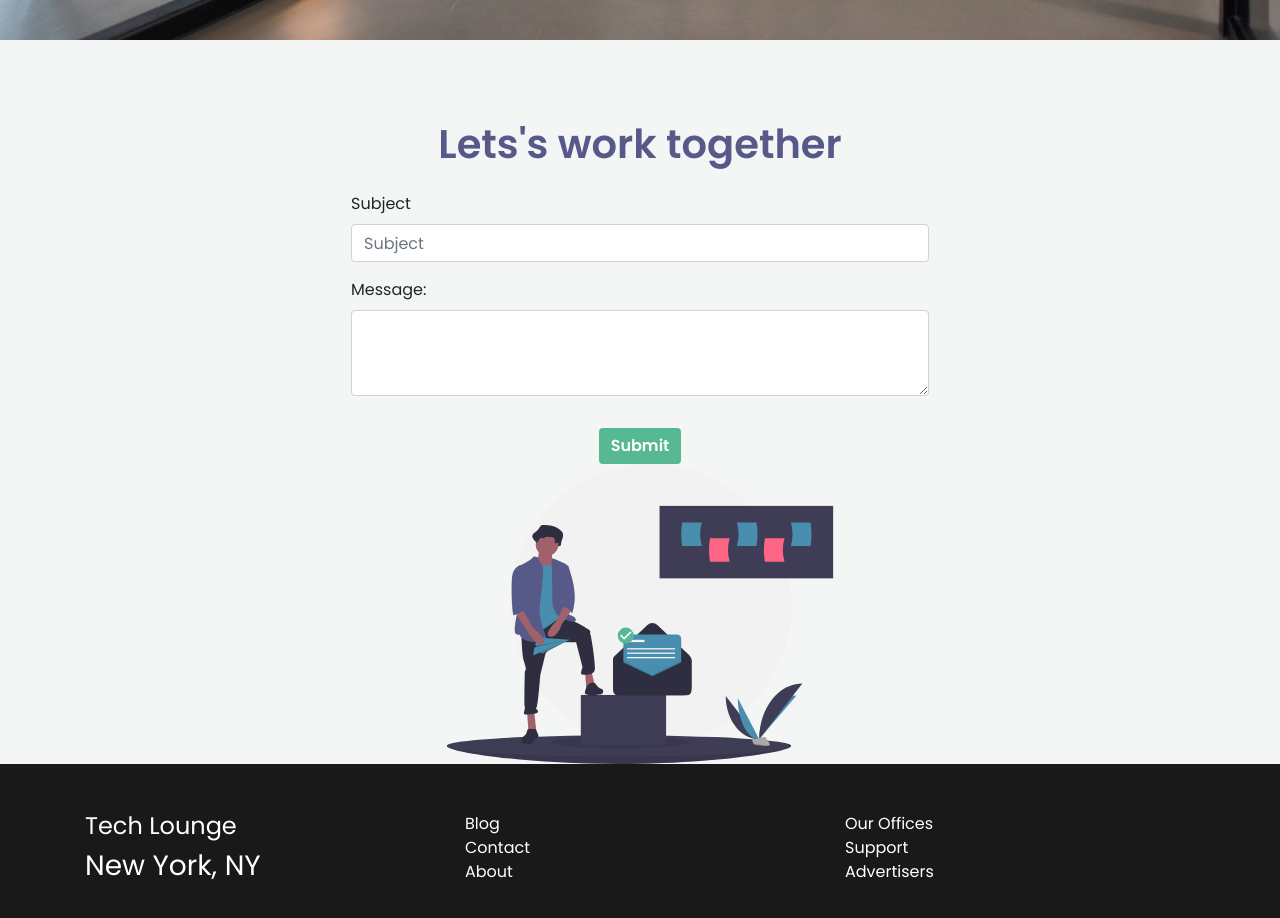
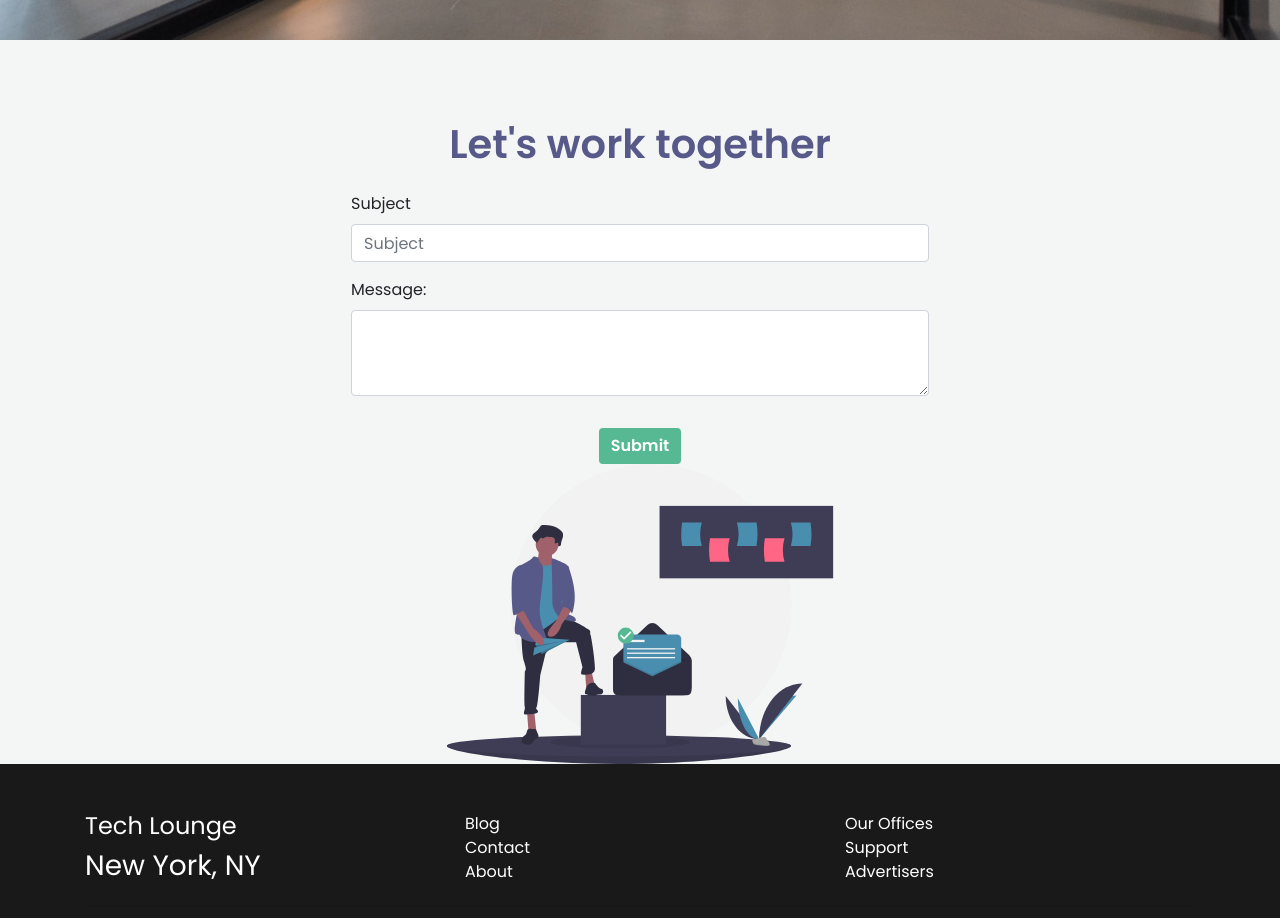
Before and after one commit to Barak-S/Tech-Lounge-v2, a React (Create React App) app: page / in a window 1280 px wide. Shown: the part 1560-2478 px from the top of the page. Built offline with nearby package versions, Linux system fonts and the light colour scheme.

Commit message:
header of contact emailjs form

```diff
--- a/src/containers/Home.js
+++ b/src/containers/Home.js
@@ -133,7 +133,7 @@ const Home = () => {
         <div className="collection">
             <div style={{textAlign: "center"}}>
                 <Col xs={12} sm={12} md={6} lg={6} className="align-auto" style={{paddingTop: '5rem'}}>
-                    <h1 style={{ color: "#575A89", fontWeight: "600"}}>Lets's work together</h1>
+                    <h1 style={{ color: "#575A89", fontWeight: "600"}}>Let's work together</h1>
                     <Form style={{padding:'1rem', textAlign: "left"}}>
                         <Form.Group controlId="formBasicPassword">
                             <Form.Label>Subject</Form.Label>
```
